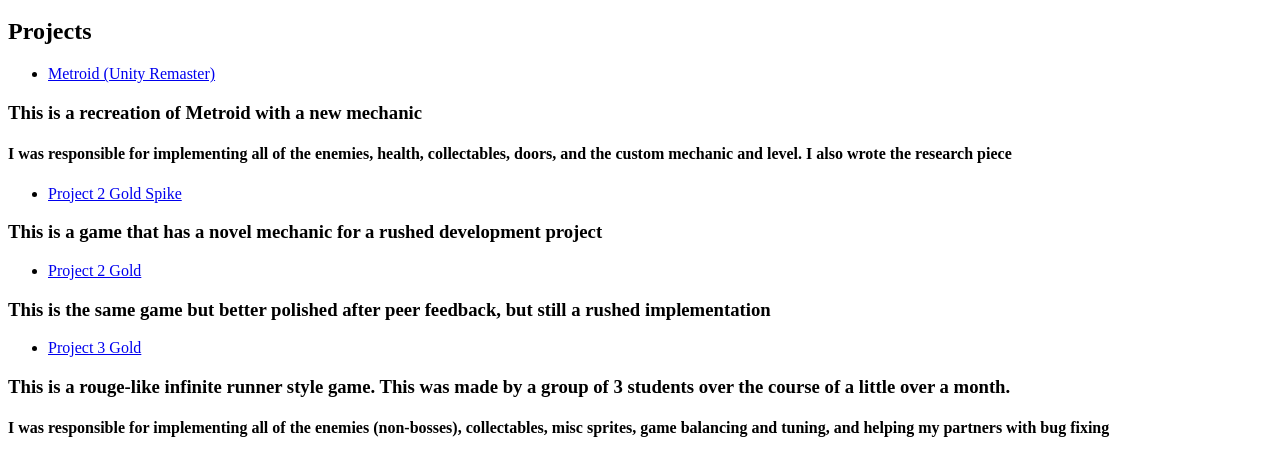
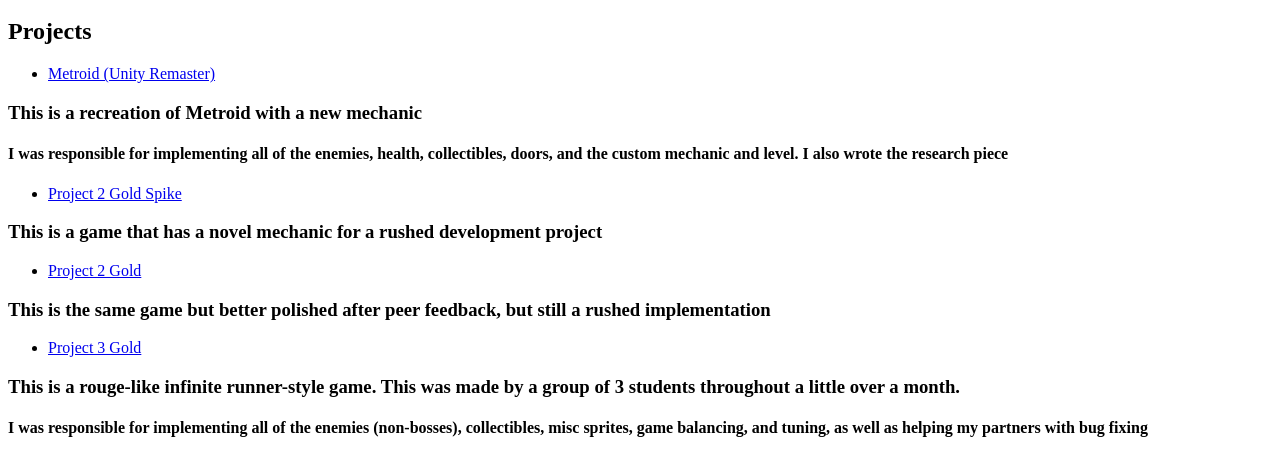
Before and after one commit to OwenJRoth/OwenJRoth.github.io, a plain HTML site: page index.html in a window 1280 px wide. Shown: the part 48-524 px from the top of the page. Drawn offline with Linux system fonts and the light colour scheme.

Commit message:
Update index.html

```diff
--- a/index.html
+++ b/index.html
@@ -12,7 +12,7 @@
 
 <!-- TIP: Rename this file "index.html", and it will become the default landing page whenever someone navigates their browser to your domain. -->
 <h3>This is a recreation of Metroid with a new mechanic</h3>
-<h4>I was responsible for implementing all of the enemies, health, collectables, doors, and the custom mechanic and level. I also wrote the research piece</h4>
+<h4>I was responsible for implementing all of the enemies, health, collectibles, doors, and the custom mechanic and level. I also wrote the research piece</h4>
 </html>
 
 <ul>
@@ -28,5 +28,5 @@
 <ul>
     <li><a href="https://faedead.itch.io/project-3">Project 3 Gold</a></li>
 </ul>
-<h3>This is a rouge-like infinite runner style game. This was made by a group of 3 students over the course of a little over a month.</h3>
-<h4>I was responsible for implementing all of the enemies (non-bosses), collectables, misc sprites, game balancing and tuning, and helping my partners with bug fixing</h4>
+<h3>This is a rouge-like infinite runner-style game. This was made by a group of 3 students throughout a little over a month.</h3>
+<h4>I was responsible for implementing all of the enemies (non-bosses), collectibles, misc sprites, game balancing, and tuning, as well as helping my partners with bug fixing</h4>
```
